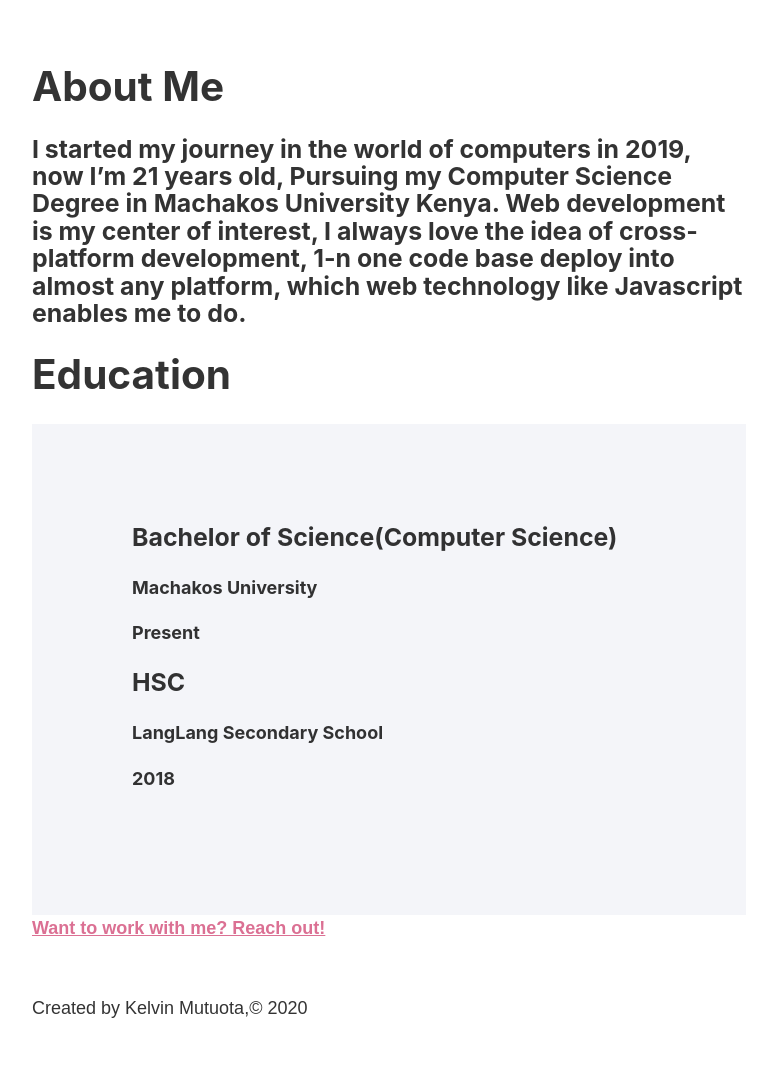
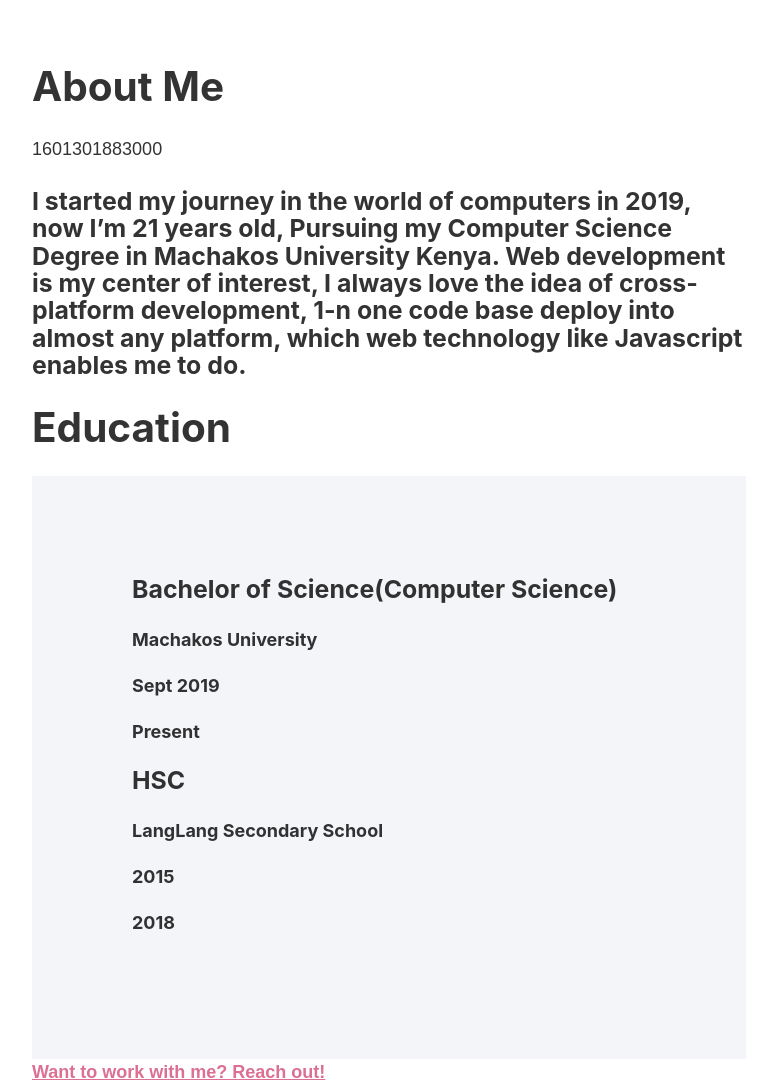
Before and after one commit to mutuotakelvin/gatsby-app, a Gatsby site: page /about in a window 1280 px wide. Shown: the part 280-1365 px from the top of the page, without its empty margins (251-1024 px from the left). Built offline with nearby package versions, Linux system fonts and the light colour scheme; Gatsby itself is replaced by a stand-in of ours.

```diff
--- a/src/components/card.js
+++ b/src/components/card.js
@@ -25,6 +25,7 @@
   >
     <h3>{title}</h3>
     <h4>{where}</h4>
+    <h4>{from}</h4>
     <h4>{to}</h4>
   </div>
 )
--- a/src/pages/about.js
+++ b/src/pages/about.js
@@ -12,6 +12,8 @@
   color: palevioletred;
   font-weight: bold;
 `
+// Date.absolute()
+const yr = Date.now()
 
 const AboutPage = () => {
   return (
@@ -19,6 +21,7 @@
       <Head title="About" />
       <div>
         <h1>About Me</h1>
+        <p>{yr}</p>
       </div>
       <div>
         <Card title="I started my journey in the world of computers in 2019, now I’m 21 years old, Pursuing my Computer Science Degree in Machakos University Kenya. Web development is my center of interest, I always love the idea of cross-platform development, 1-n one code base deploy into almost any platform, which web technology like Javascript enables me to do." />
--- /dev/null
+++ b/src/pages/contact.module.scss
@@ -0,0 +1,5 @@
+.condiv {
+    padding: 100px;
+    background-color: #f4f5f9;
+    flex: var(--condiv-flex);
+}
--- a/src/pages/index.js
+++ b/src/pages/index.js
@@ -10,6 +10,7 @@
       <Head title="Home" />
 
       <Card title="Hi am kelvin Mutuota Mwangi" />
+      <h1>Projects caming soon!</h1>
     </Layout>
   )
 }
```
Also changed, not shown: src/pages/contact.js (+9 -2 lines).
